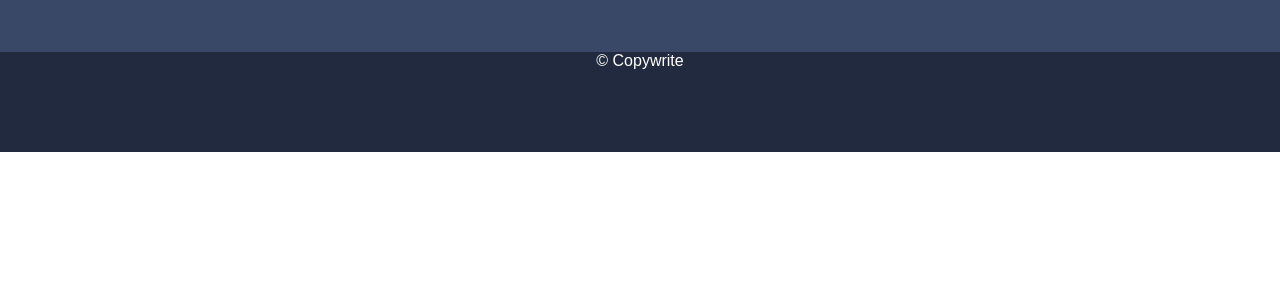
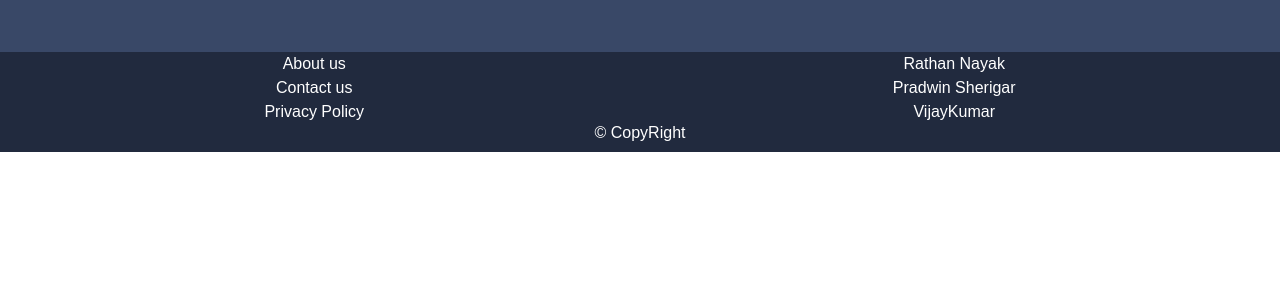
Before and after one commit to Rathan-r-nayak/farmassistant, a Django app: page / in a window 1280 px wide. Shown: the part 63-363 px from the top of the page. Run offline with Django 4.2, Linux system fonts and the light colour scheme; data that the repository does not hold is empty.

Commit message:
Minor Fixing

```diff
--- a/welcomeapp/templates/welcomeapp/index.html
+++ b/welcomeapp/templates/welcomeapp/index.html
@@ -329,7 +329,21 @@ align-items: center;
 </div>
 </div>
 <footer>
-    &#169 Copywrite
+    <div class="about">
+    <div class="links">
+        <a href="#">About us</a>
+        <a href="#">Contact us</a>
+        <a href="#">Privacy Policy</a>
+    </div>
+    <div class="links">
+        <a href="https://github.com/Rathan-r-nayak">Rathan Nayak</a>
+        <a href="https://github.com/Pradwin">Pradwin Sherigar</a>
+        <a href="https://github.com/Vijayakumarbiradar22">VijayKumar</a>
+    </div>
+</div>
+<div class="copy">
+    &#169 CopyRight
+</div>
 </footer>
 {%endblock body%}
 
```
Also changed, not shown: welcomeapp/templates/welcomeapp/scheme_detail.html (+15 -1 lines), welcomeapp/templates/welcomeapp/search.html (+15 -1 lines).
